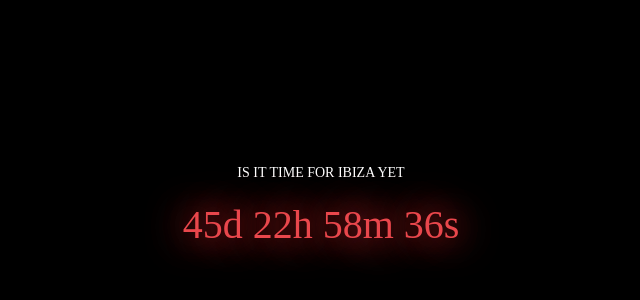
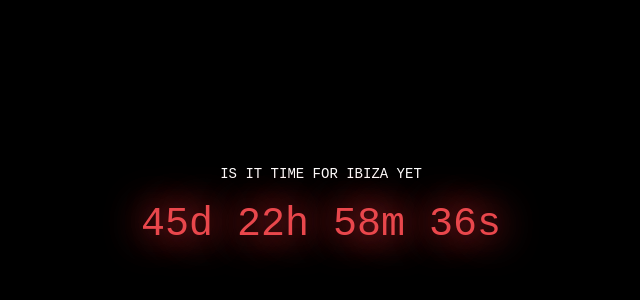
Before and after one commit to drewdecarme/isittimeforibizayet, a plain HTML site: page index.html in a window 1280 px wide. Shown: the part 194-494 px from the top of the page, without its empty margins (319-959 px from the left). Drawn offline with Linux system fonts and the light colour scheme.

Commit message:
style(main.css): Update style to include new font family and monospace

```diff
--- a/main.css
+++ b/main.css
@@ -1,5 +1,5 @@
 body, html{
-  font-family: Share Tech Mono;
+  font-family: 'Share Tech Mono', monospace;
   height: 100%;
   width: 100%;
   display: flex;
```
